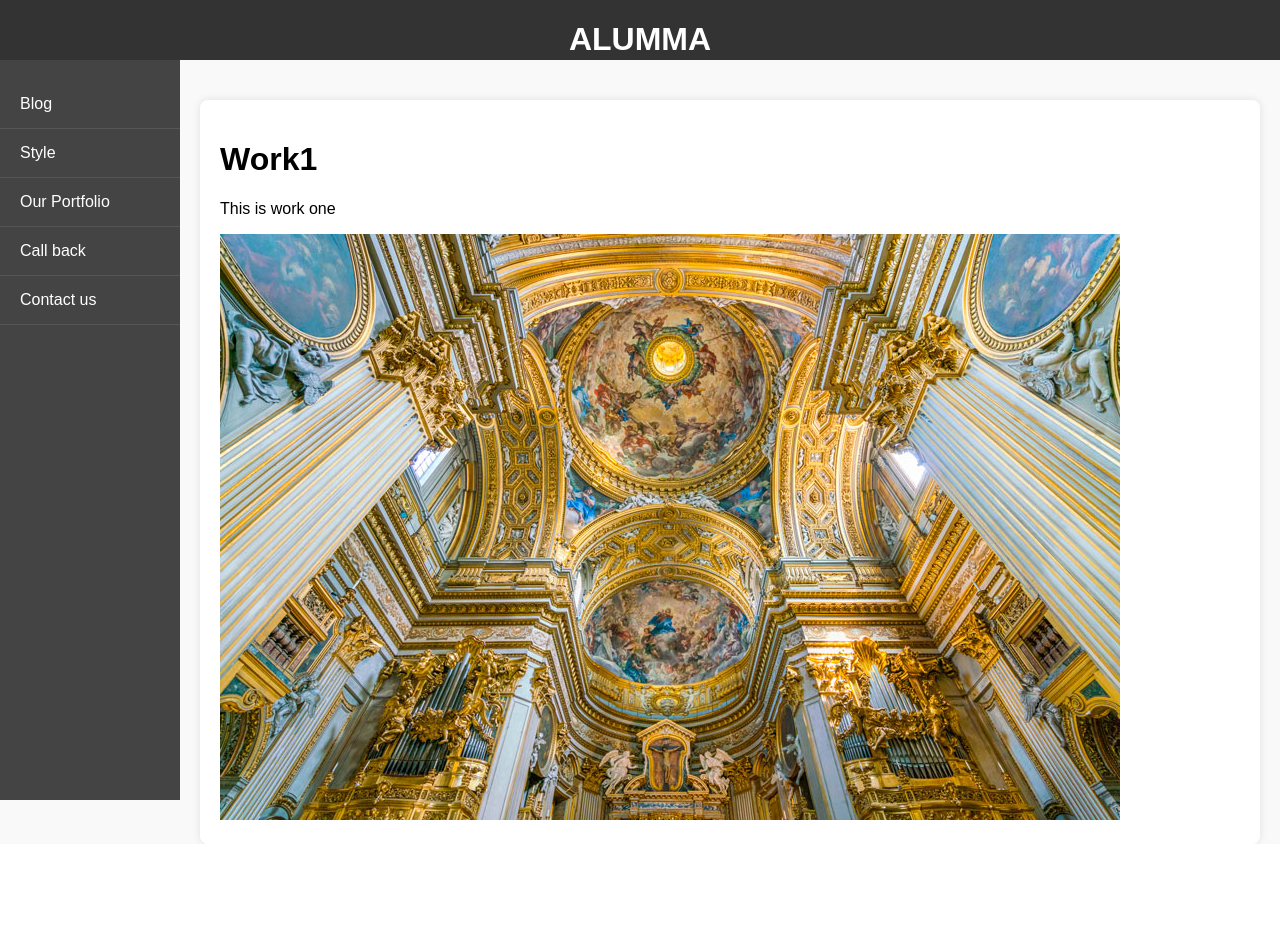
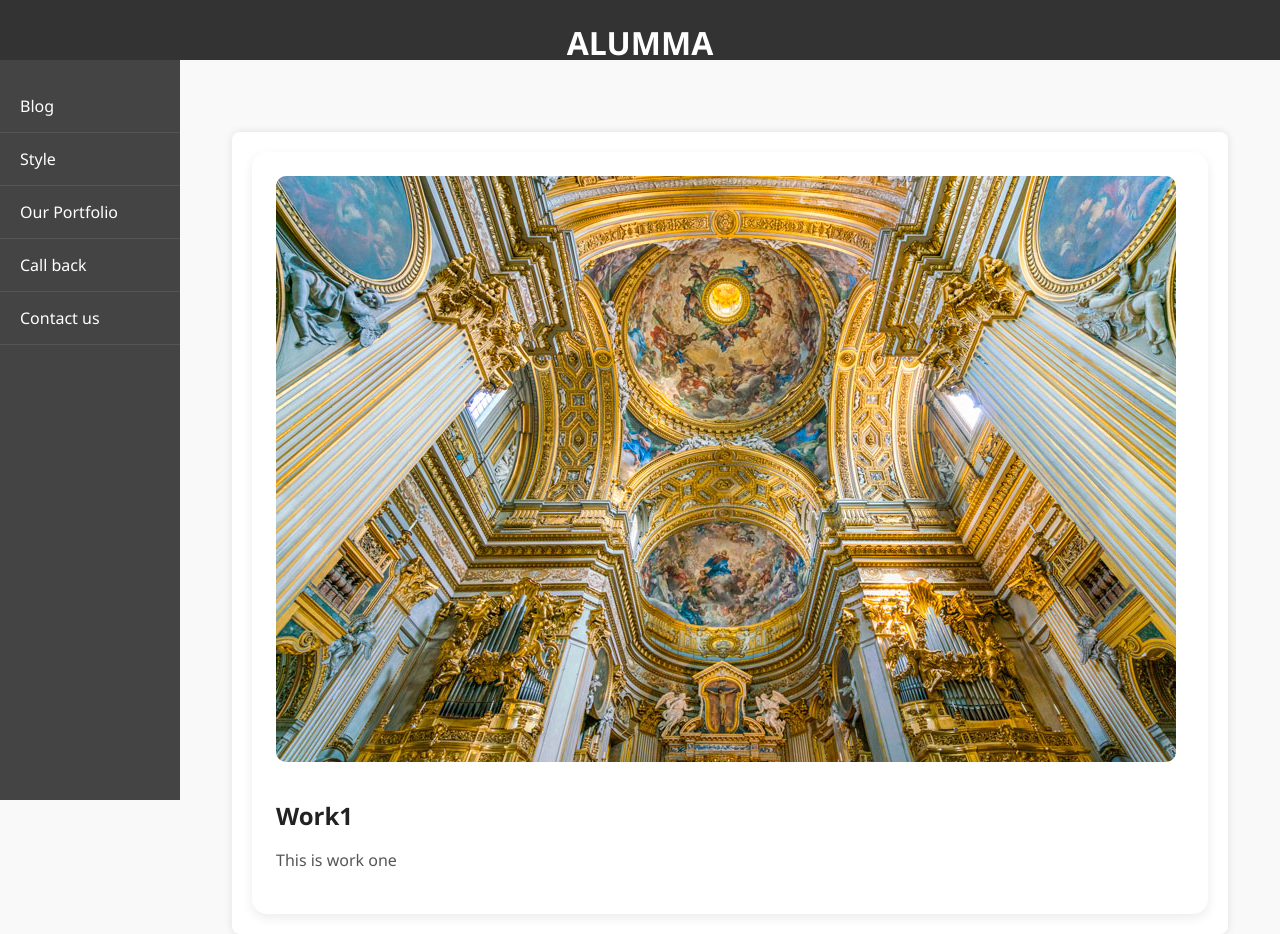
Before and after one commit to Vladislav123-hue/Project4, a Django app: page /ourPortfolio/ in a window 1280 px wide. Before the commit the page ends 844 px from the top, so only its background shows below. Run offline with Django 5.2, Linux system fonts and the light colour scheme; data comes from the database, SQL or seed files in the repository.

Commit message:
start styling portfolio and style pages

```diff
--- a/alumma/templates/portfolioWorkPage.html
+++ b/alumma/templates/portfolioWorkPage.html
@@ -1,9 +1,60 @@
 {% extends "homepage.html" %}
 
 {% block content %}
+  <style>
+    body {
+      font-family: 'Segoe UI', Tahoma, Geneva, Verdana, sans-serif;
+      background-color: #f9f9f9;
+      margin: 0;
+      padding: 2rem;
+    }
+
+    .portfolio-grid {
+      display: grid;
+      grid-template-columns: repeat(auto-fit, minmax(280px, 1fr));
+      gap: 2rem;
+    }
+
+    .portfolio-card {
+      background-color: white;
+      border-radius: 15px;
+      padding: 1.5rem;
+      box-shadow: 0 4px 12px rgba(0, 0, 0, 0.08);
+      transition: transform 0.2s ease, box-shadow 0.2s ease;
+    }
+
+    .portfolio-card:hover {
+      transform: translateY(-5px);
+      box-shadow: 0 8px 20px rgba(0, 0, 0, 0.15);
+    }
+
+    .portfolio-card img {
+      max-width: 100%;
+      height: auto;
+      border-radius: 10px;
+      margin-bottom: 1rem;
+    }
+
+    .portfolio-card h1 {
+      font-size: 1.5rem;
+      margin-bottom: 0.5rem;
+      color: #222;
+    }
+
+    .portfolio-card p {
+      font-size: 1rem;
+      color: #555;
+      line-height: 1.6;
+    }
+  </style>
+
+  <div class="portfolio-grid">
     {% for work in works %}
-        <h1>{{work.name}}</h1>
-        <p>{{work.description}}</p>
-        <img src="{{ work.pillow.url}}">
-     {% endfor %}
+      <div class="portfolio-card">
+        <img src="{{ work.pillow.url }}" alt="{{ work.name }}">
+        <h1>{{ work.name }}</h1>
+        <p>{{ work.description }}</p>
+      </div>
+    {% endfor %}
+  </div>
 {% endblock %}
```
Also changed, not shown: alumma/templates/style.html (+55 -4 lines).
